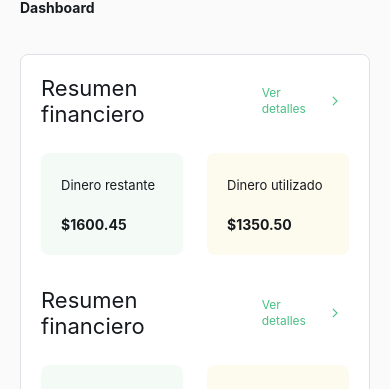
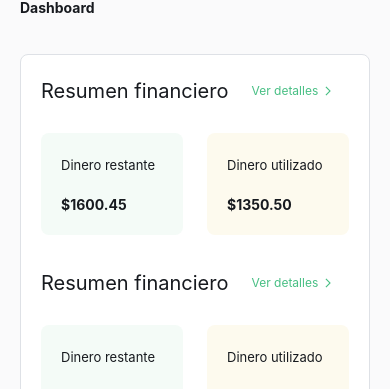
Before and after one commit to DaYascaribay/FINANZAPP, a React (Create React App) app: page /observargastos in a window 390 px wide. Shown: the part 420-809 px from the top of the page. Built offline with nearby package versions, Linux system fonts and the light colour scheme; a web font is replaced by a local one.

Commit message:
Corrección de imágenes

```diff
--- a/src/components/ObservarGastosColumnresumen/index.jsx
+++ b/src/components/ObservarGastosColumnresumen/index.jsx
@@ -11,9 +11,9 @@ export default function ObservarGastosColumnresumen({
     ...props
 }) {
     return (
-        <div {...props} className={'${props.className} flex flex-col gap-[26px]'}>
+        <div {...props} className={`${props.className} flex flex-col gap-[26px]`}>
             <div className="flex items-center gap-[15px] self-stretch">
-                <Text size="textxl" as="p" className="font-cabin text-blue_gray-900_02 sm:text-x1">
+                <Text size="textxl" as="p" className="font-cabin text-blue_gray-900_02 sm:text-xl">
                     {resumen}
                 </Text>
                 <div className="flex items-center gap-1 rounded-[3px] p-2">
--- a/src/components/ObservarGastosTablesmes/index.jsx
+++ b/src/components/ObservarGastosTablesmes/index.jsx
@@ -6,7 +6,7 @@ export default function ObservarGastosTablemes({
     expensestext = (
         <>
             46 gastos
-            <br />e ingresos
+            <br />0 ingresos
         </>
     ),
     visualizebutton = "Visualizar",
@@ -15,7 +15,7 @@ export default function ObservarGastosTablemes({
     return (
         <div
             {...props}
-            className={`${props.className} flex sm: flex-col justify-center items-center border-gray-300 border-[0.5px] border-solid flex-1 rounded-lg`}
+            className={`${props.className} flex sm:flex-col justify-center items-center border-gray-300 border-[0.5px] border-solid flex-1 rounded-lg`}
         >
             <div className="outline-b-[0.5] outline-t-[0.5] flex flex-col bg-white-a700 px-7 py-[38px] outline outline-gray-300">
                 <img src="images/img_arrow_up_right.svg" alt="image" className="h-[24px] w-[24px]" />
@@ -27,7 +27,7 @@ export default function ObservarGastosTablemes({
                 </Text>
             </div>
             <div className="outline-b-[0.5] outline-t-[0.5] flex w-[18%] bg-white-a700 px-4 py-9 outline outline-gray-300">
-                <Button size="xs" variant="outline" color="undefined undefined" className="min-w-[70px] rounded-[14px]">
+                <Button size="xs" variant="outline" color="undefined_undefined" className="min-w-[70px] rounded-[14px]">
                     {visualizebutton}
                 </Button>
             </div>
```
Also changed, not shown: public/images/img_arrow_up_right.svg.
